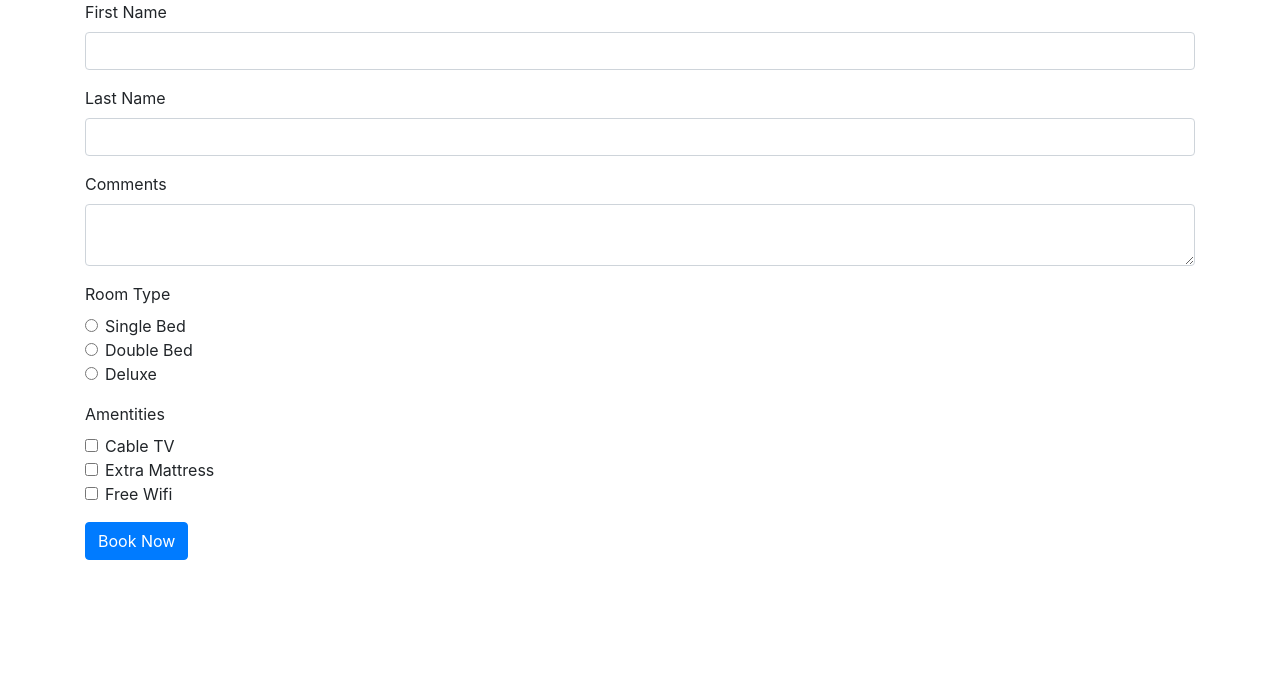
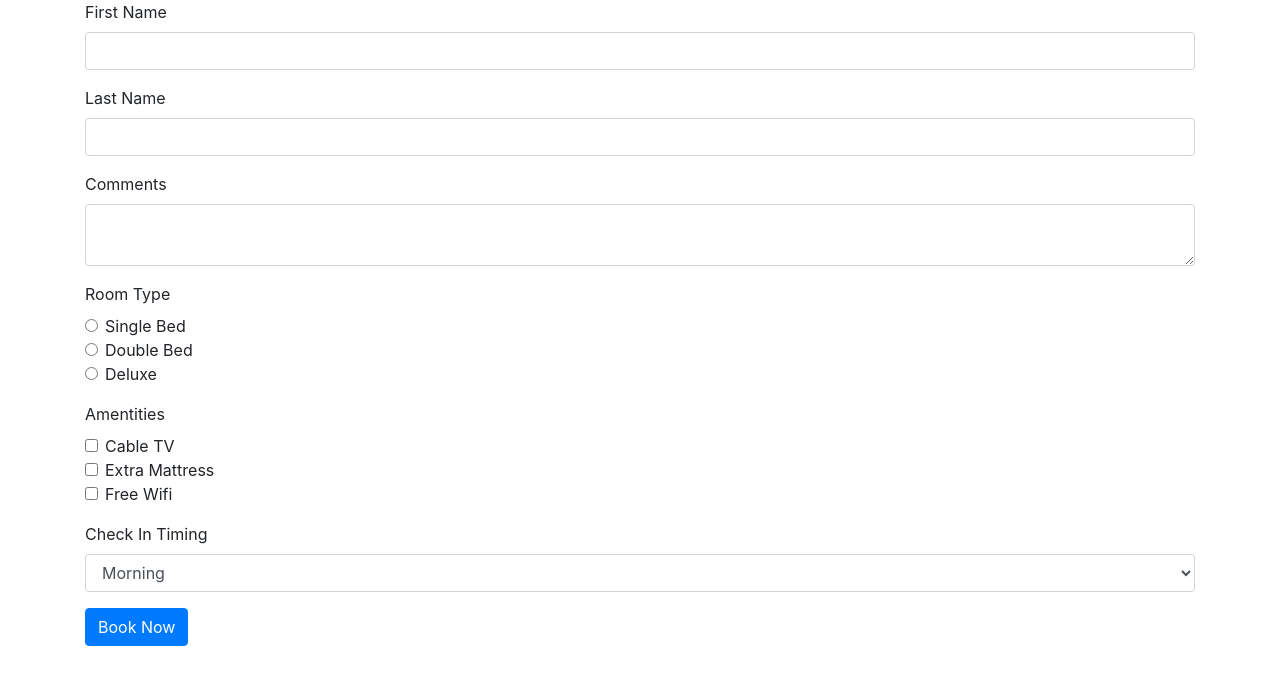
Before and after one commit to skyeoh06/tgc6-flask, a Flask app: page / in a window 1280 px wide. Shown: the top 685 px of the page. Run offline with Flask 2, Linux system fonts and the light colour scheme; some libraries are stand-ins or nearby versions.

Commit message:
Added select

```diff
--- a/03-hotel-room-booking/app.py
+++ b/03-hotel-room-booking/app.py
@@ -2,6 +2,12 @@ from flask import Flask, render_template, request, redirect, url_for
 import os
 
 app = Flask(__name__)
+
+room_types = {
+    "single-bed": "Single Bed",
+    "double-bed": "Double Bed",
+    "deluxe": "Deluxe Suite"
+}
 
 
 @app.route('/')
@@ -16,14 +22,19 @@ def process_form():
     last_name = request.form.get('last-name')
     comments = request.form.get('comments')
     room_type = request.form.get('room')
+
+    # for checkboxes, we have to use form.request.getlist()
     amenities = request.form.getlist('amenities')
+
+    check_in_timing = request.form.get('check-in-timing')
 
     return render_template('results.template.html',
                            fname=first_name,
                            lname=last_name,
                            comments=comments,
-                           room_type=room_type,
-                           amenities=amenities)
+                           room_type=room_types[room_type],
+                           amenities=", ".join(amenities),
+                           check_in_timing=check_in_timing)
 
 
 # "magic code" -- boilerplate
--- a/03-hotel-room-booking/templates/results.template.html
+++ b/03-hotel-room-booking/templates/results.template.html
@@ -33,6 +33,10 @@
                 <td>Amenities</td>
                 <td>{{amenities}}</td>
             </tr>
+            <tr>
+                <td>Check In Timing</td>
+                <td>{{check_in_timing}}
+            </tr>
         </table>
     </div>
 
--- a/03-hotel-room-booking/templates/show_form.template.html
+++ b/03-hotel-room-booking/templates/show_form.template.html
@@ -41,6 +41,14 @@
                     <input type="checkbox" value="free-wi-fi" name="amenities" class="form-check-input"/><label class="form-check-label">Free Wifi</label><br/>
                 </div>
             </div>
+            <div class="form-group">
+                <label>Check In Timing</label>
+                <select name="check-in-timing" class="form-control">
+                    <option value="morning">Morning</option>
+                    <option value="afternoon">Afternoon</option>
+                    <option value="midnight">Midnight</option>
+                </select>
+            </div>
             <input type="submit" value="Book Now" class="btn btn-primary"/>
         </form>
     </div>
```
